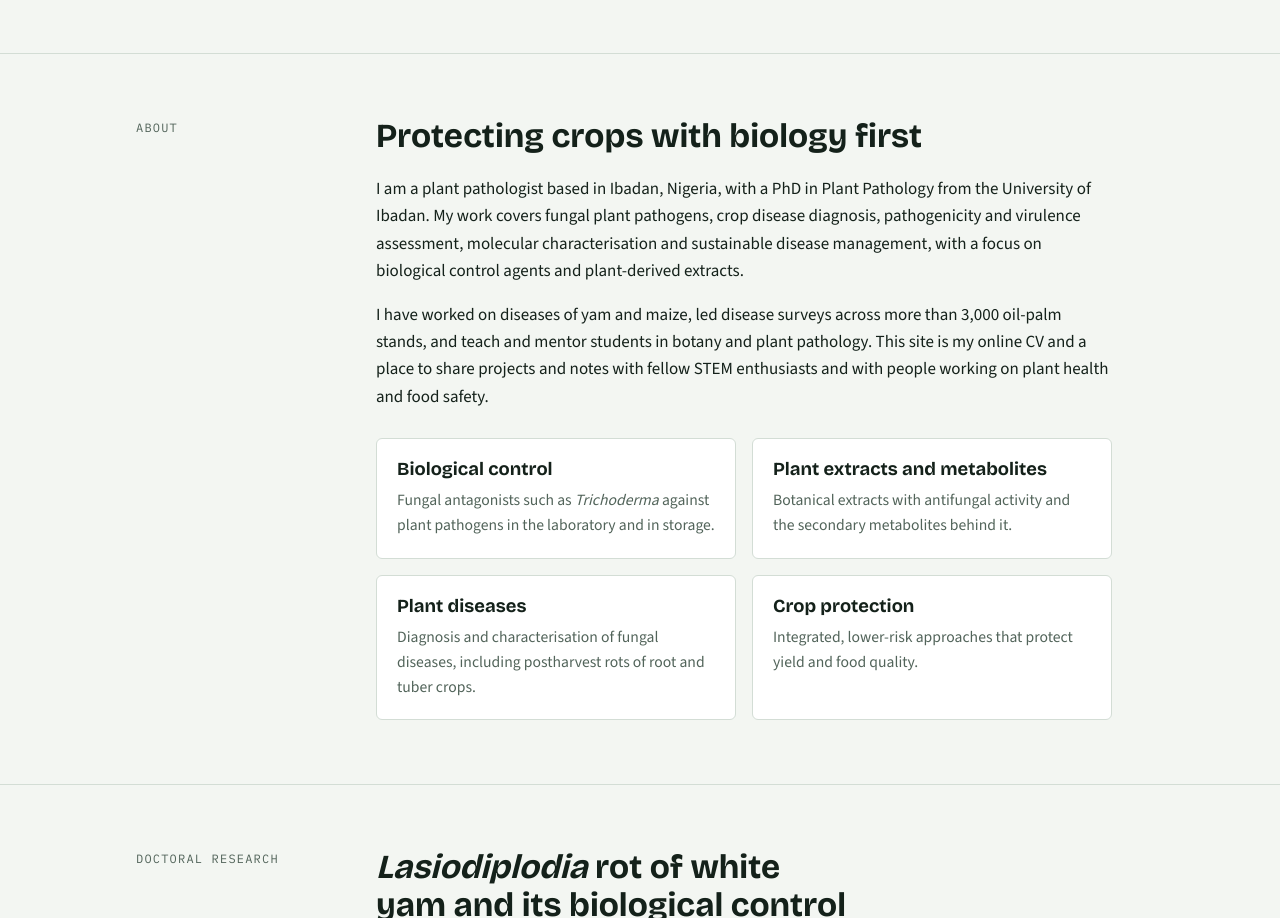
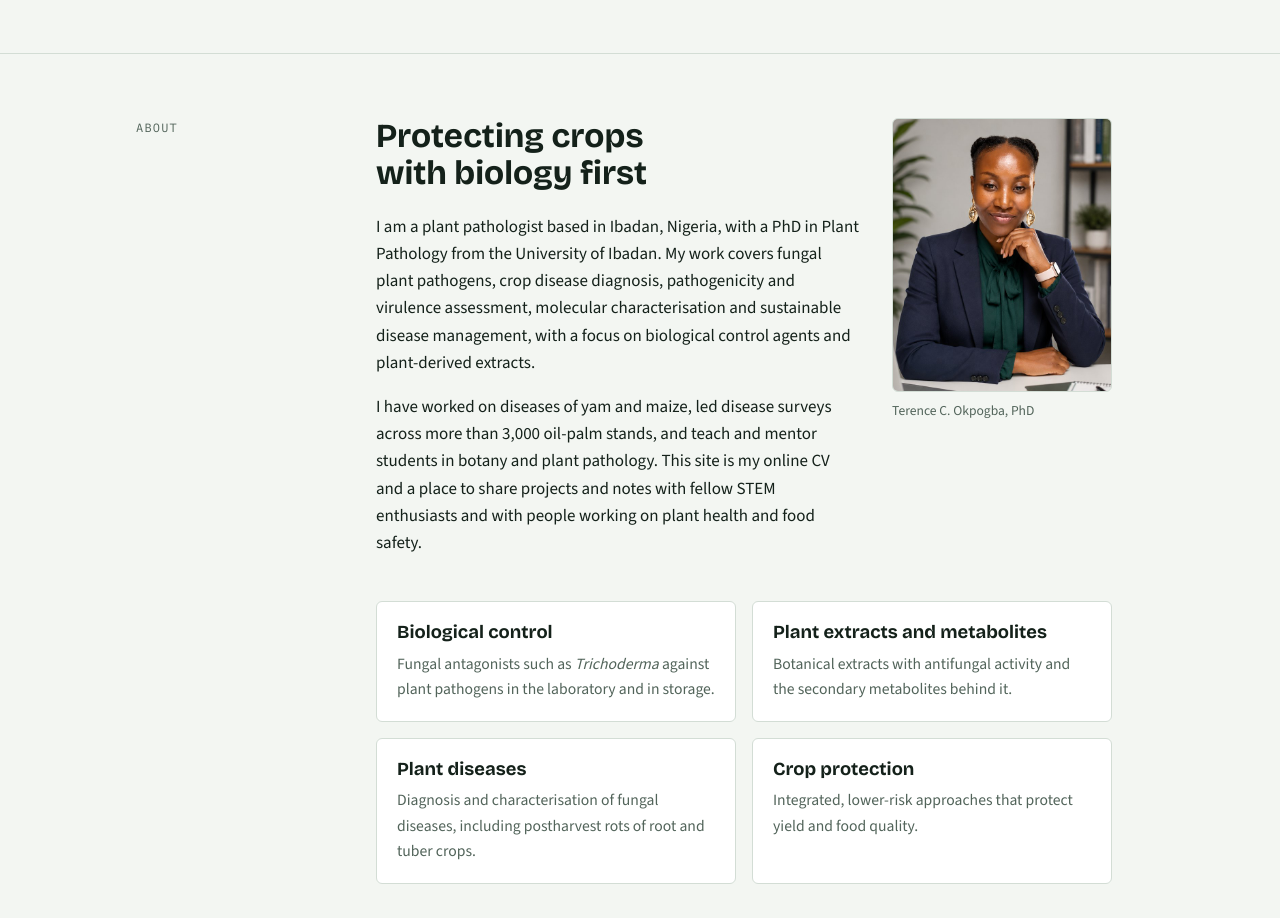
Before and after one commit to terencecokpogba/terencecokpogba.github.io, a plain HTML site: page index.html in a window 1280 px wide. Shown: the part 1024-1942 px from the top of the page. Drawn offline with nearby package versions, Linux system fonts and the light colour scheme.

Commit message:
Add files via upload

```diff
--- a/index.html
+++ b/index.html
@@ -90,6 +90,11 @@ section h2 { font-size: clamp(1.6rem, 3vw, 2.1rem); margin-bottom: 20px; }
 .body p { margin: 0 0 1em; }
 .body h3.sub { font-size: 1.05rem; font-family: var(--font-mono); font-weight: 500; letter-spacing: 0.08em; text-transform: uppercase; color: var(--muted); margin: 40px 0 16px; }
 .body h3.sub:first-of-type { margin-top: 8px; }
+.about-top { display: grid; grid-template-columns: 1fr 220px; gap: 32px; align-items: start; }
+.about-top > div { min-width: 0; }
+.portrait { margin: 0; }
+.portrait img { width: 100%; height: auto; display: block; border-radius: 6px; border: 1px solid var(--line); background: var(--tint); }
+.portrait figcaption { font-size: 0.85rem; color: var(--muted); margin-top: 8px; }
 .interests { display: grid; grid-template-columns: repeat(2, 1fr); gap: 16px; margin-top: 8px; max-width: none; }
 .card { background: var(--surface); border: 1px solid var(--line); border-radius: 6px; padding: 20px; min-width: 0; }
 .card h3 { font-size: 1.15rem; margin-bottom: 8px; }
@@ -131,6 +136,8 @@ footer .wrap { padding-block: 28px 40px; display: flex; justify-content: space-b
   .hero .wrap { gap: 28px; padding-block: 40px 36px; }
   section .wrap { grid-template-columns: 1fr; gap: 8px; padding-block: 44px; }
   .interests { grid-template-columns: 1fr; }
+  .about-top { grid-template-columns: 1fr; }
+  .portrait { max-width: 240px; order: -1; }
   .entry { grid-template-columns: 1fr; gap: 2px; }
   .facts { grid-template-columns: 1fr; gap: 2px; }
   .facts dd { margin-bottom: 10px; }
@@ -180,9 +187,17 @@ footer .wrap { padding-block: 28px 40px; display: flex; justify-content: space-b
     <div class="wrap">
       <div class="label">About</div>
       <div class="body">
+        <div class="about-top">
+        <div>
         <h2>Protecting crops with biology first</h2>
         <p>I am a plant pathologist based in Ibadan, Nigeria, with a PhD in Plant Pathology from the University of Ibadan. My work covers fungal plant pathogens, crop disease diagnosis, pathogenicity and virulence assessment, molecular characterisation and sustainable disease management, with a focus on biological control agents and plant-derived extracts.</p>
         <p>I have worked on diseases of yam and maize, led disease surveys across more than 3,000 oil-palm stands, and teach and mentor students in botany and plant pathology. This site is my online CV and a place to share projects and notes with fellow STEM enthusiasts and with people working on plant health and food safety.</p>
+        </div>
+        <figure class="portrait">
+          <img src="terence-okpogba.jpeg" width="640" height="800" alt="Portrait of Terence C. Okpogba, PhD, seated at a desk in a navy blazer and green blouse">
+          <figcaption>Terence C. Okpogba, PhD</figcaption>
+        </figure>
+        </div>
         <div class="interests" style="margin-top:28px">
           <article class="card">
             <h3>Biological control</h3>
```
Also changed, not shown: terence-okpogba.jpeg (added).
